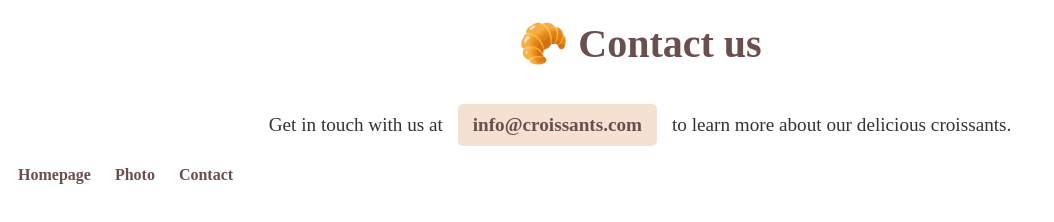
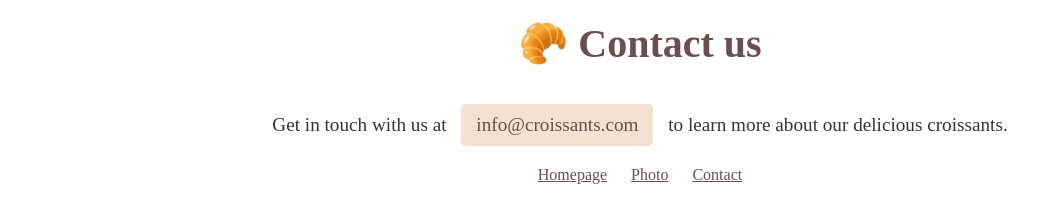
Before and after one commit to StephieOj/croissant, a plain HTML site: page contact.html in a window 1280 px wide. Shown: the whole page, without its empty margins (0-1054 px from the left). Drawn offline with Linux system fonts and the light colour scheme.

Commit message:
Centered footer

```diff
--- a/contact.html
+++ b/contact.html
@@ -4,13 +4,15 @@
   <meta charset="UTF-8">
   <meta name="viewport" content="width=device-width, initial-scale=1.0">
   <title>Croissants</title>
+   <link rel="stylesheet" href="styles.css">
 </head>
 <body>
   <h1> 🥐 Contact us </h1>
   <p> Get in touch with us at <a href="mailto:info@croissants.com" class="email-link">info@croissants.com</a> to learn more about our delicious croissants. </p>
-  <link rel="stylesheet" href="styles.css">
+ <footer>
   <a href="index.html">Homepage</a>
   <a href="photo.html">Photo</a>
   <a href="contact.html">Contact</a>
+</footer>
 </body>
 </html>
--- a/styles.css
+++ b/styles.css
@@ -28,11 +28,11 @@ img {
   max-width: 100%;
   height: auto;
 }
+footer {
+  text-align: center;
+}
 
-a {
+footer a {
   margin: 0 10px;
-  text-decoration: none;
-  color: #6b4f4f;
-  font-weight: bold;
-  ;
+    color: #6b4f4f;
 }
```
Also changed, not shown: index.html (+3 -1 lines), photo.html (+2 -1 lines).
